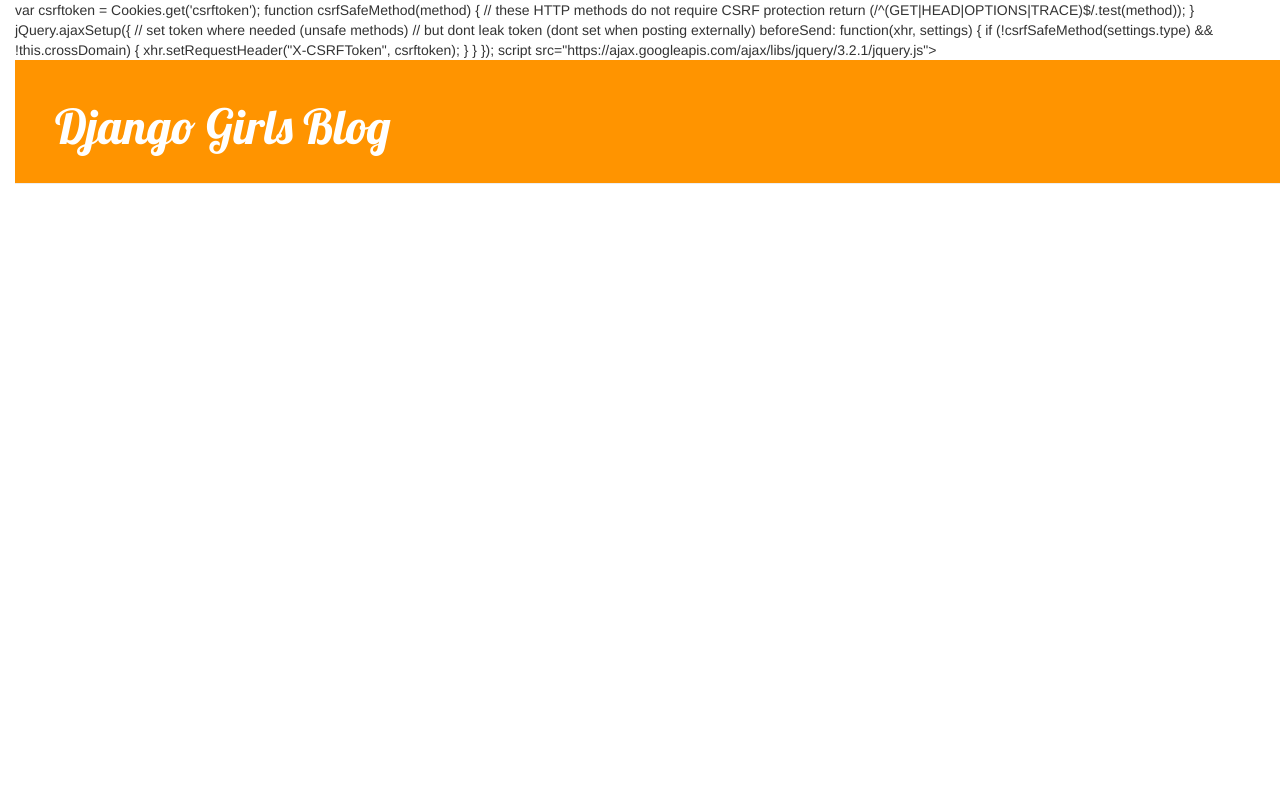
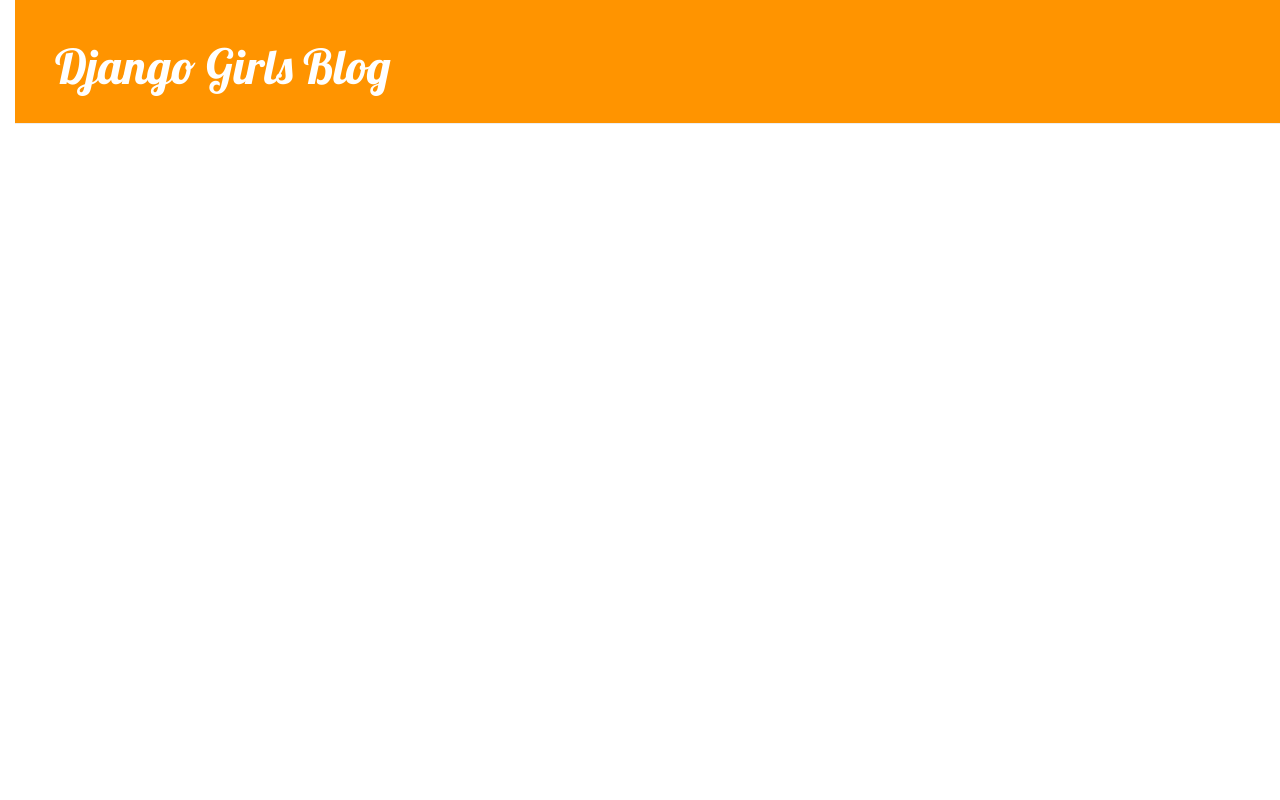
Before and after one commit to SDCGT-7/My-first-blog, a Django app: page / in a window 1280 px wide. Run offline with Django 3.2, Linux system fonts and the light colour scheme; data that the repository does not hold is empty; some libraries are stand-ins or nearby versions.

Commit message:
all done

```diff
--- a/blog/templates/blog/base.html
+++ b/blog/templates/blog/base.html
@@ -1,7 +1,8 @@
 {% load staticfiles %}
 <html>
     <head>
-var csrftoken = Cookies.get('csrftoken');
+	<script>
+	var csrftoken = Cookies.get('csrftoken');
 	function csrfSafeMethod(method) {
 	    // these HTTP methods do not require CSRF protection
 	    return (/^(GET|HEAD|OPTIONS|TRACE)$/.test(method));
@@ -16,7 +17,8 @@
 	    }
 	});
 	</script>
-script src="https://ajax.googleapis.com/ajax/libs/jquery/3.2.1/jquery.js"></script>
+	<script>
+	 src="https://ajax.googleapis.com/ajax/libs/jquery/3.2.1/jquery.js"></script>
 	<script src="https://cdnjs.cloudflare.com/ajax/libs/js-cookie/2.1.4/js.cookie.js"></script>
         <title>Django Girls blog</title>
         <link rel="stylesheet" href="//maxcdn.bootstrapcdn.com/bootstrap/3.2.0/css/bootstrap.min.css">
```
